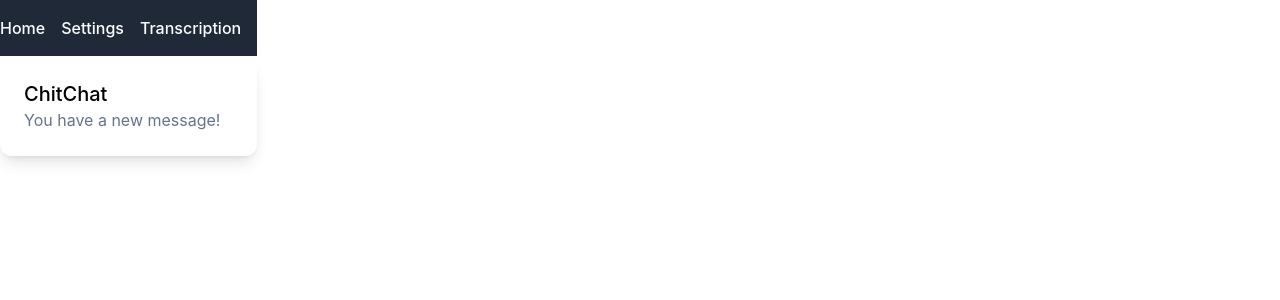
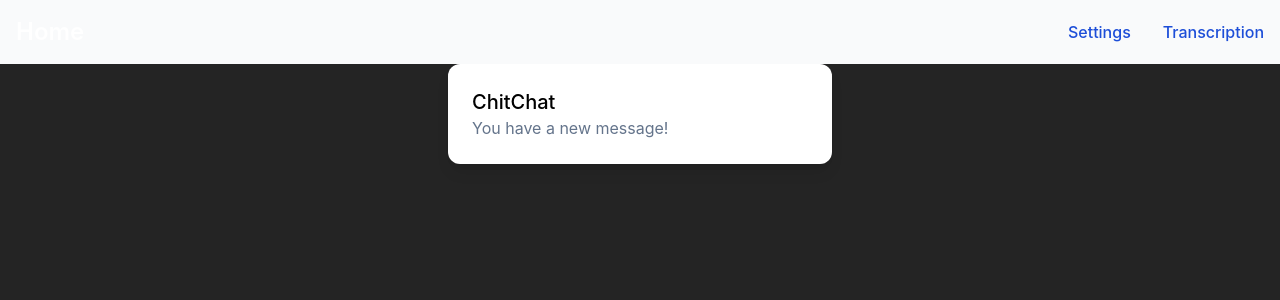
Before and after one commit to NidhalNaffati/smart-teleprompter, a React (Vite) app: page / in a window 1280 px wide. Shown: the top 300 px of the page. Built offline with nearby package versions, Linux system fonts and the light colour scheme.

Commit message:
style: Update the Navbar's styles

```diff
--- a/src/components/Navbar.tsx
+++ b/src/components/Navbar.tsx
@@ -2,18 +2,39 @@
 
 export function Navbar() {
   return (
-    <nav className="bg-gray-800 py-4">
-      <ul className="flex">
-        <li className="mr-4">
-          <Link to="/" className="text-white hover:text-gray-300">Home</Link>
-        </li>
-        <li className="mr-4">
-          <Link to="/settings" className="text-white hover:text-gray-300">Settings</Link>
-        </li>
-        <li className="mr-4">
-          <Link to="/transcription" className="text-white hover:text-gray-300">Transcription</Link>
-        </li>
-      </ul>
+    <nav className="border-gray-200 bg-gray-50 dark:bg-gray-800 dark:border-gray-700">
+      <div className="max-w-screen-xl flex flex-wrap items-center justify-between mx-auto p-4">
+        <a href="#" className="flex items-center space-x-3 rtl:space-x-reverse">
+          <Link to="/home" className="self-center text-2xl font-semibold whitespace-nowrap dark:text-white">Home</Link>
+        </a>
+        <button data-collapse-toggle="navbar-solid-bg" type="button"
+                className="inline-flex items-center p-2 w-10 h-10 justify-center text-sm text-gray-500 rounded-lg md:hidden hover:bg-gray-100 focus:outline-none focus:ring-2 focus:ring-gray-200 dark:text-gray-400 dark:hover:bg-gray-700 dark:focus:ring-gray-600"
+                aria-controls="navbar-solid-bg" aria-expanded="false">
+          <span className="sr-only">Open main menu</span>
+          <svg className="w-5 h-5" aria-hidden="true" xmlns="http://www.w3.org/2000/svg" fill="none"
+               viewBox="0 0 17 14">
+            <path stroke="currentColor" strokeLinecap="round" strokeLinejoin="round" strokeWidth="2"
+                  d="M1 1h15M1 7h15M1 13h15"/>
+          </svg>
+        </button>
+        <div className="hidden w-full md:block md:w-auto" id="navbar-solid-bg">
+          <ul
+            className="flex flex-col font-medium mt-4 rounded-lg bg-gray-50 md:space-x-8 rtl:space-x-reverse md:flex-row md:mt-0 md:border-0 md:bg-transparent dark:bg-gray-800 md:dark:bg-transparent dark:border-gray-700">
+            <li>
+              <Link to="/settings"
+                    className="block py-2 px-3 md:p-0 text-white bg-blue-700 rounded md:bg-transparent md:text-blue-700 md:dark:text-blue-500 dark:bg-blue-600 md:dark:bg-transparent">
+                Settings
+              </Link>
+            </li>
+            <li>
+              <Link to="/transcription"
+                    className="block py-2 px-3 md:p-0 text-white bg-blue-700 rounded md:bg-transparent md:text-blue-700 md:dark:text-blue-500 dark:bg-blue-600 md:dark:bg-transparent">
+                Transcription
+              </Link>
+            </li>
+          </ul>
+        </div>
+      </div>
     </nav>
   );
 }
--- a/src/styles/index.css
+++ b/src/styles/index.css
@@ -18,64 +18,9 @@
     -moz-osx-font-smoothing: grayscale;
     -webkit-text-size-adjust: 100%;
   }
-
-  a {
-    font-weight: 500;
-    color: #646cff;
-    text-decoration: inherit;
+}
+@layer utilities {
+  .direction {
+    direction: rtl;
   }
-
-  a:hover {
-    color: #535bf2;
-  }
-
-  body {
-    margin: 0;
-    display: flex;
-    place-items: start center;
-    min-width: 320px;
-    min-height: 100vh;
-  }
-
-  h1 {
-    font-size: 3.2em;
-    line-height: 1.1;
-  }
-
-  button {
-    border-radius: 8px;
-    border: 1px solid transparent;
-    padding: 0.6em 1.2em;
-    font-size: 1em;
-    font-weight: 500;
-    font-family: inherit;
-    background-color: #1a1a1a;
-    cursor: pointer;
-    transition: border-color 0.25s;
-  }
-
-  button:hover {
-    border-color: #646cff;
-  }
-
-  button:focus,
-  button:focus-visible {
-    outline: 4px auto -webkit-focus-ring-color;
-  }
-
-  @media (prefers-color-scheme: light) {
-    :root {
-      color: #213547;
-      background-color: #ffffff;
-    }
-
-    a:hover {
-      color: #747bff;
-    }
-
-    button {
-      background-color: #f9f9f9;
-    }
-  }
-
 }
```
